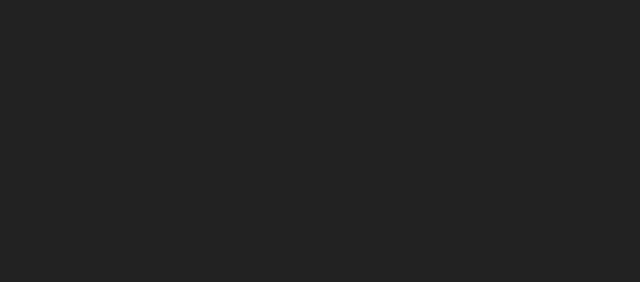
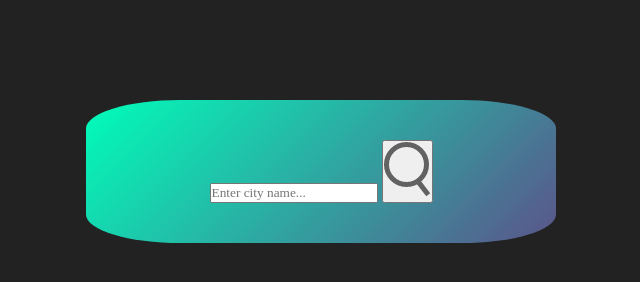
Before and after one commit to Kudoo39/Weather-app, a plain HTML site: page index.html in a window 1280 px wide. Shown: the whole page, without its empty margins (319-959 px from the left). Drawn offline with Linux system fonts and the light colour scheme.

Commit message:
decorating card class using css

```diff
--- a/index.html
+++ b/index.html
@@ -7,6 +7,11 @@
     <link rel="stylesheet" href="style.css">
 </head>
 <body>
-
+    <div class="card">
+        <div class="search">
+            <input type="text" placeholder="Enter city name..." spellcheck="false">
+            <button><img src="images/search.png"></button>
+        </div>
+    </div>
 </body>
 </html>
--- a/style.css
+++ b/style.css
@@ -4,6 +4,18 @@
     font-family: "Poppins", "sans-serif";
     box-sizing: border-box;
 }
+
 body{
     background: #222;
 }
+
+.card{
+    width:90%;
+    max-width: 470px;
+    background: linear-gradient(135deg, #00feba, #5b548a);
+    color: #fff;
+    margin: 100px auto 0;
+    border-radius: 20%;
+    padding: 40px 35px;
+    text-align: center;
+}
```
